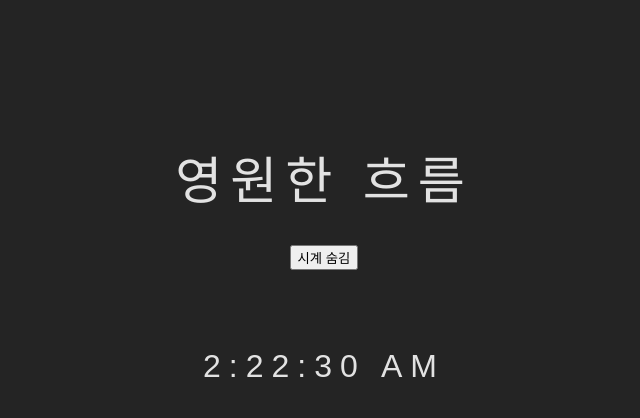
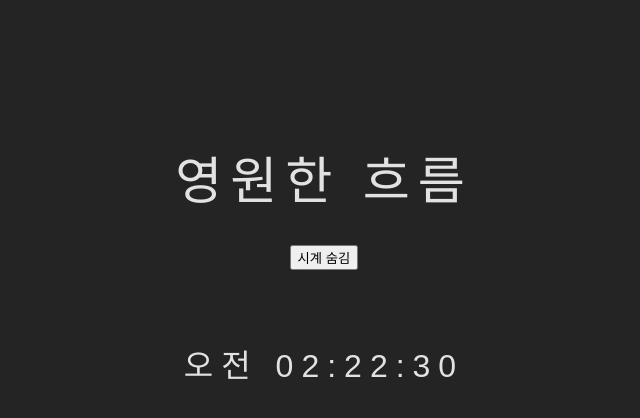
Before and after one commit to osparking/react-exercise, a React (Vite) app: page / in a window 1280 px wide. Shown: the top 418 px of the page, without its empty margins (316-956 px from the left). Built offline with nearby package versions, Linux system fonts and the light colour scheme.

Commit message:
custom formatted time string

```diff
--- a/src/DigitalClock.jsx
+++ b/src/DigitalClock.jsx
@@ -12,9 +12,15 @@ const DigitalClock = () => {
     return () => { clearInterval(intervalId); };
   }, []);
 
+  const formatted = clock.toLocaleTimeString('ko-KR', {
+    hour: '2-digit',
+    minute: '2-digit',
+    second: '2-digit',
+  });
+
   return (
     <div>
-      <p>{clock.toLocaleTimeString()}</p>
+      <p>{formatted}</p>
     </div>
   )
 }
```
